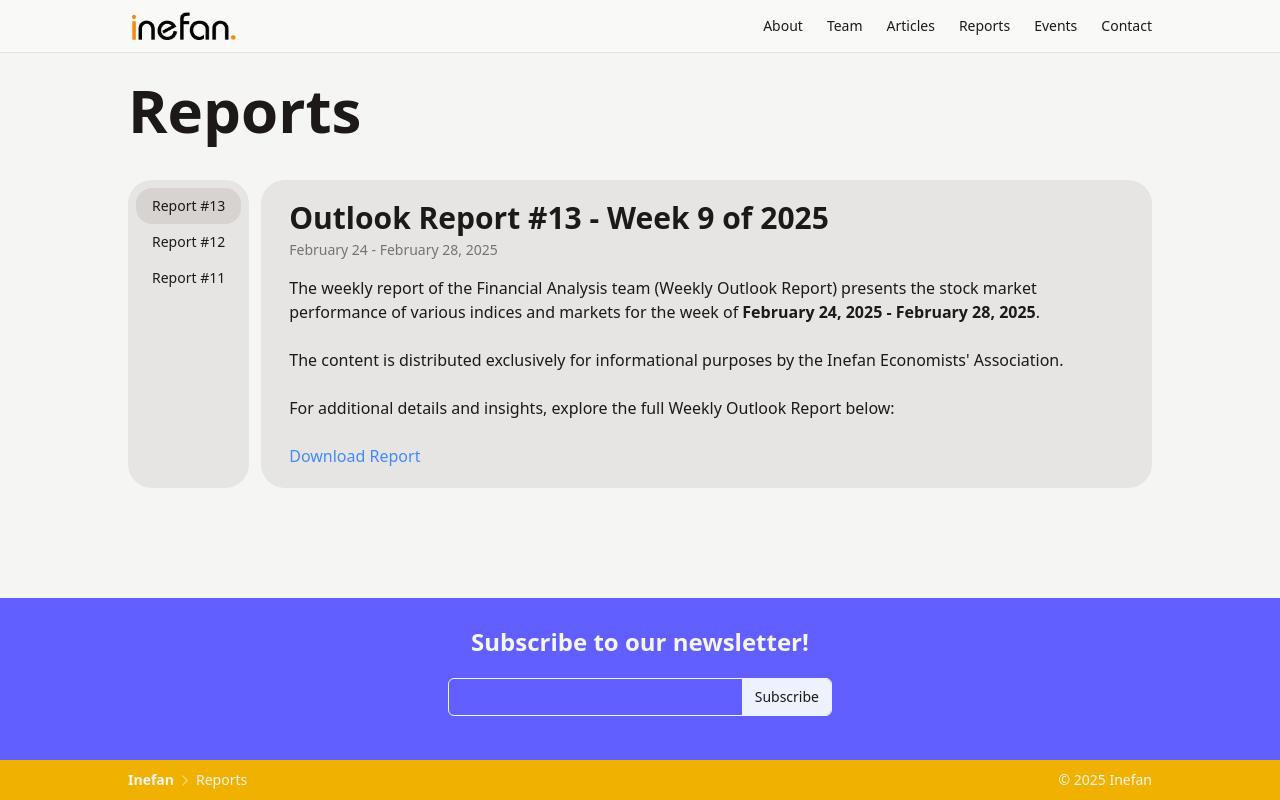
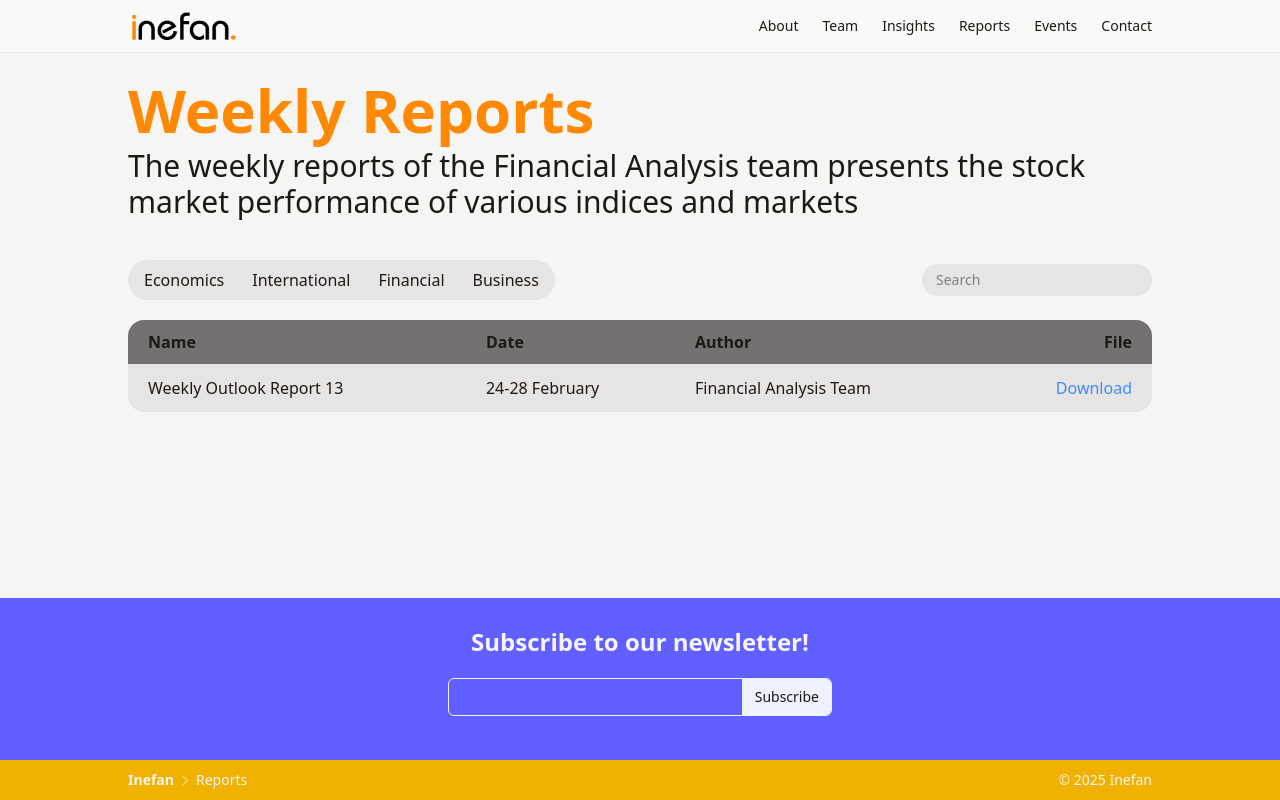
Before and after one commit to andreaschrysopoulos/react-app-2, a React (Vite) app: page /reports in a window 1280 px wide. Built offline with nearby package versions, Linux system fonts and the light colour scheme.

Commit message:
Rename "Articles" page to "Insights", update related content and styling for consistency

```diff
--- a/src/assets/database.jsx
+++ b/src/assets/database.jsx
@@ -1,8 +1,8 @@
 export const reports = [
   {
     key: "13",
-    short_title: "Report #13",
-    title: "Outlook Report #13 - Week 9 of 2025",
+    short_title: "Report 13 (24-28 Feb)",
+    title: "Outlook Report 13",
     subtitle: "February 24 - February 28, 2025",
     date: "2025-02-28",
     description: "The weekly report of the Financial Analysis team (Weekly Outlook Report) presents the stock market performance of various indices and markets for the week of <strong>February 24, 2025 - February 28, 2025</strong>.<br><br>The content is distributed exclusively for informational purposes by the Inefan Economists' Association.<br><br>For additional details and insights, explore the full Weekly Outlook Report below:",
@@ -10,8 +10,8 @@ export const reports = [
   },
   {
     key: "12",
-    short_title: "Report #12",
-    title: "Outlook Report #12 - Week 8 of 2025",
+    short_title: "Report 12 (17-22 Feb)",
+    title: "Outlook Report 12",
     subtitle: "February 17 - February 22, 2025",
     date: "2025-02-22",
     description: "The weekly report of the Financial Analysis team (Weekly Outlook Report) presents the stock market performance of various indices and markets for the week of <strong>February 17, 2025 - February 22, 2025</strong>.<br><br>The content is distributed exclusively for informational purposes by the Inefan Economists' Association.<br><br>For additional details and insights, explore the full Weekly Outlook Report below:",
@@ -19,8 +19,8 @@ export const reports = [
   },
   {
     key: "11",
-    short_title: "Report #11",
-    title: "Outlook Report #11 - Week 7 of 2025",
+    short_title: "Report 11 (10-14 Feb)",
+    title: "Outlook Report 11",
     subtitle: "February 10 - February 14, 2025",
     date: "2025-02-14",
     description: "The weekly report of the Financial Analysis team (Weekly Outlook Report) presents the stock market performance of various indices and markets for the week of <strong>February 10, 2025 - February 14, 2025</strong>.<br><br>The content is distributed exclusively for informational purposes by the Inefan Economists' Association.<br><br>For additional details and insights, explore the full Weekly Outlook Report below:",
--- a/src/components/BlogFilter.jsx
+++ b/src/components/BlogFilter.jsx
@@ -9,16 +9,16 @@ const BlogFilter = ({ selected, setSelected }) => {
   };
 
   const isToggled = (category) => {
-    return selected.includes(category) ? 'bg-stone-300 dark:bg-stone-800' : 'bg-stone-200 dark:bg-stone-900 hover:bg-stone-300 dark:hover:bg-stone-800'
+    return selected.includes(category) ? 'bg-stone-300 dark:bg-stone-800' : 'bg-stone-200 dark:bg-stone-900 hover:bg-[#dbdad8] dark:hover:bg-stone-800'
   }
 
   return (
     <div className='flex gap-2 overflow-x-auto items-center justify-between'>
       <div className="flex items-center dark:bg-stone-900 bg-stone-200 py-1 px-1 rounded-full">
 
-        <div className={`${isToggled('economics')} mr-1 border-stone-200 dark:border-stone-800 px-3 py-1 rounded-full cursor-pointer transition-all duration-200`} onClick={() => toggleCategory("economics")}>Economics</div>
-        <div className={`${isToggled('international')} mr-1 border-stone-200 dark:border-stone-800 px-3 py-1 rounded-full cursor-pointer transition-all duration-200`} onClick={() => toggleCategory("international")}>International</div>
-        <div className={`${isToggled('financial')} mr-1 border-stone-200 dark:border-stone-800 px-3 py-1 rounded-full cursor-pointer transition-all duration-200`} onClick={() => toggleCategory("financial")}>Financial</div>
+        <div className={`${isToggled('economics')} mr-1 px-3 py-1 rounded-full cursor-pointer transition-all duration-200`} onClick={() => toggleCategory("economics")}>Economics</div>
+        <div className={`${isToggled('international')} mr-1 px-3 py-1 rounded-full cursor-pointer transition-all duration-200`} onClick={() => toggleCategory("international")}>International</div>
+        <div className={`${isToggled('financial')} mr-1 px-3 py-1 rounded-full cursor-pointer transition-all duration-200`} onClick={() => toggleCategory("financial")}>Financial</div>
         <div className={`${isToggled('business')} border-stone-200 dark:border-stone-800 px-3 py-1 rounded-full cursor-pointer transition-all duration-200`} onClick={() => toggleCategory("business")}>Business</div>
 
         <div className={`text-sm cursor-pointer transition-all duration-400 ease-in-out ${selected.length ? 'ml-0.5 max-w-20 w-fit px-2 opacity-40 dark:opacity-50 hover:opacity-80 dark:hover:opacity-90' : 'px-0 max-w-0 overflow-hidden opacity-0'}`} onClick={() => setSelected([])}>Clear</div>
--- a/src/components/PersonCard.jsx
+++ b/src/components/PersonCard.jsx
@@ -58,7 +58,7 @@ const CardTeamMember = ({ name, role, bio, img, linkedin }) => {
 
   return (
     <>
-      <div ref={card} className="group cursor-pointer flex flex-col h-full max-w-78 min-w-78 rounded-4xl bg-white dark:bg-stone-900">
+      <div ref={card} className="group cursor-pointer flex flex-col h-full max-w-79 min-w-77 rounded-4xl bg-white dark:bg-stone-900">
 
         {/* Photo */}
         <div className="h-75 overflow-hidden rounded-tl-4xl rounded-tr-4xl">
--- a/src/components/Report.jsx
+++ b/src/components/Report.jsx
@@ -6,7 +6,7 @@ export const ReportTitle = ({ title, track, highlight, setHighlight }) => {
   // console.log("ReportTitle:", { highlight, track, match: highlight === track, types: [typeof highlight, typeof track] });
 
   return (
-    <span track={track} className={`flex w-full cursor-pointer px-4 py-2 rounded-2xl ${highlight === track ? "bg-stone-300 dark:bg-stone-800" : ""}`} onClick={() => setHighlight(track)}>{title}</span>
+    <span track={track} className={`transition-colors duration-200 flex w-full cursor-pointer px-3 py-1.5 rounded-xl ${highlight === track ? "bg-stone-300 dark:bg-stone-800" : ""}`} onClick={() => setHighlight(track)}>{title}</span>
   )
 }
 
@@ -17,10 +17,10 @@ export const ReportContent = ({ title, track, highlight, description, subtitle,
 
   return (
     <>
-      <span track={track} className={`text-3xl font-semibold mb-1 ${highlight === track ? "" : "hidden"}`}>{`${title}`}</span>
-      <span className={`text-sm text-stone-500 mb-4 font-medium ${highlight === track ? "" : "hidden"}`}>{subtitle}</span>
-      <div dangerouslySetInnerHTML={{ __html: description }} className={`mb-6 ${highlight === track ? "" : "hidden"}`} />
-      <a className={`transition-colors duration-200 ease-in-out font-medium w-fit dark:text-blue-500/90 text-blue-500/90 hover:dark:text-blue-400/90 hover:text-blue-600/90 ${highlight === track ? "" : "hidden"}`} href={download}>Download Report</a>
+      <span track={track} className={`text-4xl font-semibold mb-1 ${highlight === track ? "" : "hidden"}`}>{`${title}`}</span>
+      <span className={`text-stone-500 mb-4 font-medium ${highlight === track ? "" : "hidden"}`}>{subtitle}</span>
+      <div dangerouslySetInnerHTML={{ __html: description }} className={`mb-6 text-lg ${highlight === track ? "" : "hidden"}`} />
+      <a className={`transition-colors duration-200 ease-in-out text-lg font-medium w-fit dark:text-blue-500/90 text-blue-500/90 hover:dark:text-blue-400/90 hover:text-blue-600/90 ${highlight === track ? "" : "hidden"}`} href={download}>Download Report</a>
     </>
   )
 }
--- a/src/data/siteMap.js
+++ b/src/data/siteMap.js
@@ -1,7 +1,7 @@
 export const links = [
   { key: 1, pageName: "About", to: "/about" },
   { key: 6, pageName: "Team", to: "/team" },
-  { key: 2, pageName: "Articles", to: "/articles" },
+  { key: 2, pageName: "Insights", to: "/articles" },
   { key: 3, pageName: "Reports", to: "/reports" },
   { key: 4, pageName: "Events", to: "/events" },
   { key: 5, pageName: "Contact", to: "/contact" },
--- a/src/pages/Articles.jsx
+++ b/src/pages/Articles.jsx
@@ -62,16 +62,18 @@ const Articles = () => {
 
   return (
     <div className='flex-auto flex flex-col justify-start pb-15 px-5'>
-      <div className="max-w-5xl mx-auto flex flex-col gap-10">
+      <div className="max-w-5xl mx-auto flex flex-col">
 
         {/* Page Header */}
-        <span className='font-semibold text-6xl'>Articles</span>
+        <span className='font-semibold text-6xl mb-2 text-blue-500'>Inefan Insights</span>
+        {/* <span className='font-medium text-3xl mb-2'>Read posts from our editorial team</span> */}
+        <span className='font-medium text-3xl mb-10'>Explore insightful articles and thought-provoking content curated by our editorial team, covering a wide range of topics and perspectives.</span>
 
         {/* Filter */}
         <BlogFilter selected={selected} setSelected={setSelected} />
 
         {/* Container */}
-        <div ref={articleContainerRef} className='grid grid-cols-1 blogMedium:grid-cols-2 blogLarge:grid-cols-3 gap-10'>
+        <div ref={articleContainerRef} className='mt-10 grid grid-cols-1 blogMedium:grid-cols-2 blogLarge:grid-cols-3 gap-10'>
           {displayArticles()}
         </div>
       </div>
--- a/src/pages/Reports.jsx
+++ b/src/pages/Reports.jsx
@@ -3,9 +3,11 @@ import { reports } from "../assets/database"
 import { useState, useRef, useEffect } from "react"
 import { ReportTitle, ReportContent } from "../components/Report"
 import { useSearchParams } from "react-router-dom"
+import BlogFilter from '../components/BlogFilter'
 
 const Reports = () => {
 
+  const [selected, setSelected] = useState([]);
   const [searchParams, setSearchParams] = useSearchParams({ id: reports[0].key })
   const [highlight, setHighlight] = useState(reports.some(report => report.key === searchParams.get('id')) ? searchParams.get('id') : reports[0].key);
 
@@ -15,36 +17,67 @@ const Reports = () => {
   }, [highlight, setSearchParams])
 
   return (
-    <div className="flex flex-auto px-5 pb-10">
-
+    <div className="flex flex-col flex-auto px-5 pb-10">
       <div className="flex flex-col size-full max-w-5xl mx-auto">
 
-        {/* Page Header */}
-        <span className='font-semibold text-6xl'>Reports</span>
+        <span className='font-semibold text-6xl text-orange-400 mb-2'>Weekly Reports</span>
+        <span className='font-medium text-3xl mb-10'>The weekly reports of the Financial Analysis team presents the stock market performance of various indices and markets</span>
 
-        {/* Two Section Board */}
-        <div className="mt-10 flex size-full">
+        <BlogFilter selected={selected} setSelected={setSelected}/>
+        <table className="mt-5 dark:bg-stone-900 bg-stone-200 rounded-2xl overflow-hidden">
+          <thead>
+            <tr className="text-left bg-stone-800/60">
+              <th className="pl-5 pr-3 py-2.5 font-bold">Name</th>
+              <th className="font-bold px-3">Date</th>
+              <th className="font-bold px-3">Author</th>
+              <th className="font-bold pr-5 pl-3 text-right">File</th>
+            </tr>
+          </thead>
+          <tbody>
+            <tr className="hover:bg-stone-800">
+              <td className="pl-5 pr-3 py-3">Weekly Outlook Report 13</td>
+              <td className="px-3">24-28 February</td>
+              <td className="px-3">Financial Analysis Team</td>
+              <td className="pr-5 pl-3 text-right">
+                <a className="font-medium transition-colors duration-200 ease-in-out dark:text-blue-500/90 text-blue-500/90 hover:dark:text-blue-400/90 hover:text-blue-600/90" href="">Download</a>
+              </td>
+            </tr>
+          </tbody>
+        </table>
+      </div>
 
-          {/* Reports */}
-          <div className="flex flex-col min-w-fit text-sm p-2 mr-3 dark:bg-stone-900 bg-stone-200 rounded-3xl dark:text-stone-200 text-stone-900">
-            {reports.map(report =>
-              <ReportTitle title={report.short_title} key={report.key} track={report.key} highlight={highlight} setHighlight={setHighlight} setSearchParams={setSearchParams} />
-            )}
-          </div>
-
-          {/* Descriptions */}
-          <div className="flex flex-col w-full px-7 py-5 dark:bg-stone-900 bg-stone-200 rounded-3xl">
-            {
-              reports.map(report =>
-                <ReportContent key={report.key} highlight={highlight} track={report.key} description={report.description} title={report.title} subtitle={report.subtitle} download={report.pdf} />
-              )
-            }
-
-          </div>
-        </div>
-      </div>
     </div>
   )
 }
 
 export default Reports
+
+
+// <div className="flex flex-col size-full max-w-5xl mx-auto">
+
+// {/* Page Header */}
+// <span className='font-semibold text-6xl text-orange-400 mb-2'>Weekly Reports</span>
+// <span className='font-medium text-3xl mb-10'>The weekly reports of the Financial Analysis team presents the stock market performance of various indices and markets</span>
+
+
+// {/* Two Section Board */}
+// <div className="flex size-full">
+
+//   {/* Reports */}
+//   <div className="flex flex-col min-w-fit px-[7px] py-[7px] mr-4 font-light dark:bg-stone-900 bg-stone-200 rounded-[16px] dark:text-stone-200 text-stone-900">
+//     {reports.map(report =>
+//       <ReportTitle title={report.short_title} key={report.key} track={report.key} highlight={highlight} setHighlight={setHighlight} setSearchParams={setSearchParams} />
+//     )}
+//   </div>
+
+//   {/* Descriptions */}
+//   <div className="flex flex-col w-full py-4 px-5 dark:bg-stone-900 bg-stone-200 rounded-[16px]">
+//     {
+//       reports.map(report =>
+//         <ReportContent key={report.key} highlight={highlight} track={report.key} description={report.description} title={report.title} subtitle={report.subtitle} download={report.pdf} />
+//       )
+//     }
+
+//   </div>
+// </div>
+// </div>
```
Also changed, not shown: src/components/Navbar.jsx (+4 -4 lines), src/pages/About.jsx (+26 -20 lines), src/pages/Home.jsx (+9 -2 lines), src/pages/Team.jsx (+6 -3 lines).
